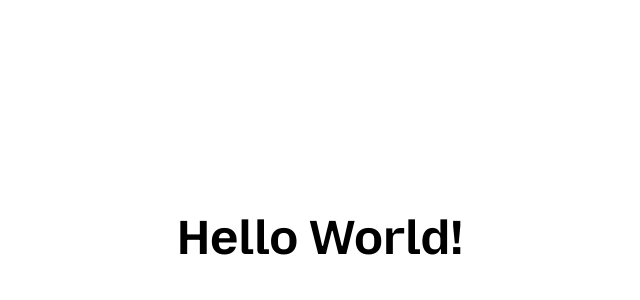
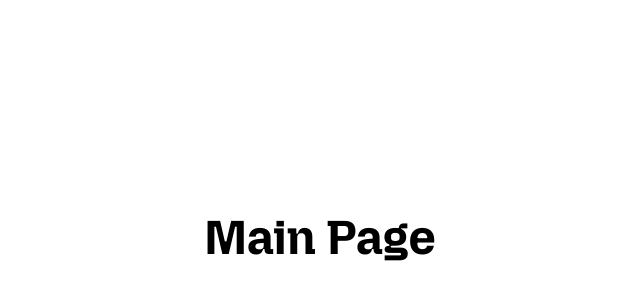
Before and after one commit to gdaffa/proto-simple-js-game, a Vue app: page / in a window 1280 px wide. Shown: the part 162-462 px from the top of the page, without its empty margins (320-960 px from the left). Built offline with nearby package versions, Linux system fonts and the light colour scheme.

Commit message:
dev: Add some new pages

```diff
--- a/src/assets/style.css
+++ b/src/assets/style.css
@@ -15,3 +15,9 @@
    --font-mozilla: Mozilla_Text, var(--font-sans);
    --font-mozilla-headline: Mozilla_Headline, var(--font-sans);
 }
+
+@layer components {
+   .h1 {
+      @apply font-mozilla-headline text-5xl font-bold;
+   }
+}
--- /dev/null
+++ b/src/components/contents/AboutPage.vue
@@ -0,0 +1,3 @@
+<template>
+   <h1 class="h1 h-dvh w-dvw grid place-items-center">About Page</h1>
+</template>
--- /dev/null
+++ b/src/components/contents/ContributePage.vue
@@ -0,0 +1,3 @@
+<template>
+   <h1 class="h1 h-dvh w-dvw grid place-items-center">Contribute Page</h1>
+</template>
--- a/src/components/contents/MainPage.vue
+++ b/src/components/contents/MainPage.vue
@@ -1,3 +1,3 @@
 <template>
-   <h1 class="h-dvh w-dvw grid place-items-center font-bold text-5xl">Hello World!</h1>
+   <h1 class="h1 h-dvh w-dvw grid place-items-center">Main Page</h1>
 </template>
```
